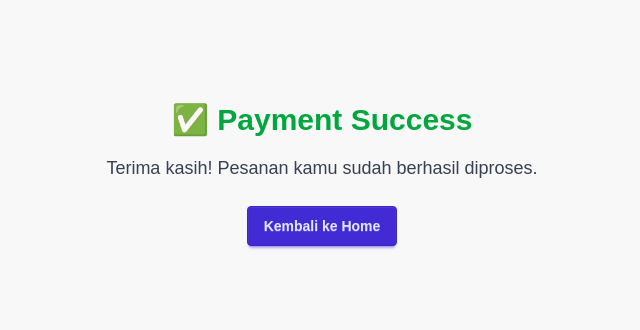
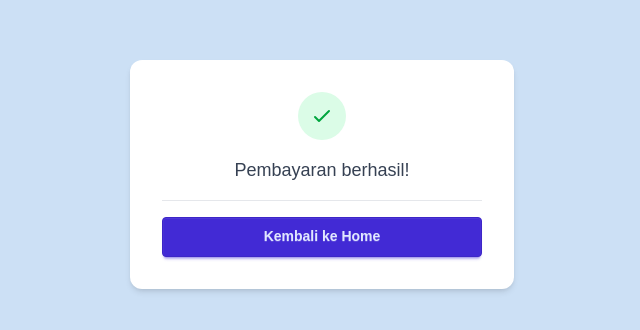
Before and after one commit to iqbalzhd/UTS20251_ITFinTech_IqbalZahidAbdullahHaris, a Next.js app in the folder web_paymentgateway/: page /success in a window 1280 px wide. Shown: the part 226-556 px from the top of the page, without its empty margins (318-958 px from the left). Built offline with nearby package versions, Linux system fonts and the light colour scheme.

Commit message:
finalisasi

```diff
--- a/web_paymentgateway/src/app/api/order/create/route.tsx
+++ b/web_paymentgateway/src/app/api/order/create/route.tsx
@@ -27,8 +27,8 @@ export async function POST(req: Request) {
                 external_id,
                 amount: total,
                 description: "Pembayaran order " + external_id,
-                success_redirect_url: `${process.env.NEXT_PUBLIC_BASE_URL || "http://localhost:3000"}/success`,
-                failure_redirect_url: `${process.env.NEXT_PUBLIC_BASE_URL || "http://localhost:3000"}/failed`
+                success_redirect_url: `${process.env.NEXT_PUBLIC_BASE_URL}/success`,
+                failure_redirect_url: `${process.env.NEXT_PUBLIC_BASE_URL}/failed`
             }),
         });
 
--- a/web_paymentgateway/src/app/success/page.tsx
+++ b/web_paymentgateway/src/app/success/page.tsx
@@ -3,17 +3,27 @@ import Link from 'next/link'
 
 const Success = () => {
     return (
-        <div className="min-h-screen flex flex-col items-center justify-center bg-base-200">
-            <h1 className="text-3xl font-bold text-green-600 mb-4">✅ Payment Success</h1>
-            <p className="text-lg text-gray-700 mb-6">
-                Terima kasih! Pesanan kamu sudah berhasil diproses.
-            </p>
-            <Link
-                href="/"
-                className="btn btn-primary"
-            >
-                Kembali ke Home
-            </Link>
+        <div className="min-h-screen flex items-center justify-center bg-[#cce0f5] p-4">
+            <div className="bg-white rounded-xl shadow-md p-8 max-w-sm w-full text-center">
+                <div className="flex justify-center mb-4">
+                    <div className="bg-green-100 p-3 rounded-full">
+                        <svg
+                            className="w-6 h-6 text-green-600"
+                            fill="none"
+                            stroke="currentColor"
+                            viewBox="0 0 24 24"
+                            xmlns="http://www.w3.org/2000/svg"
+                        >
+                            <path strokeLinecap="round" strokeLinejoin="round" strokeWidth={2} d="M5 13l4 4L19 7" />
+                        </svg>
+                    </div>
+                </div>
+                <h2 className="text-lg font-medium text-gray-700 mb-2">Pembayaran berhasil!</h2>
+                <hr className="my-4 border-gray-200" />
+                <Link href="/" className="btn btn-primary w-full">
+                    Kembali ke Home
+                </Link>
+            </div>
         </div>
     )
 }
```
